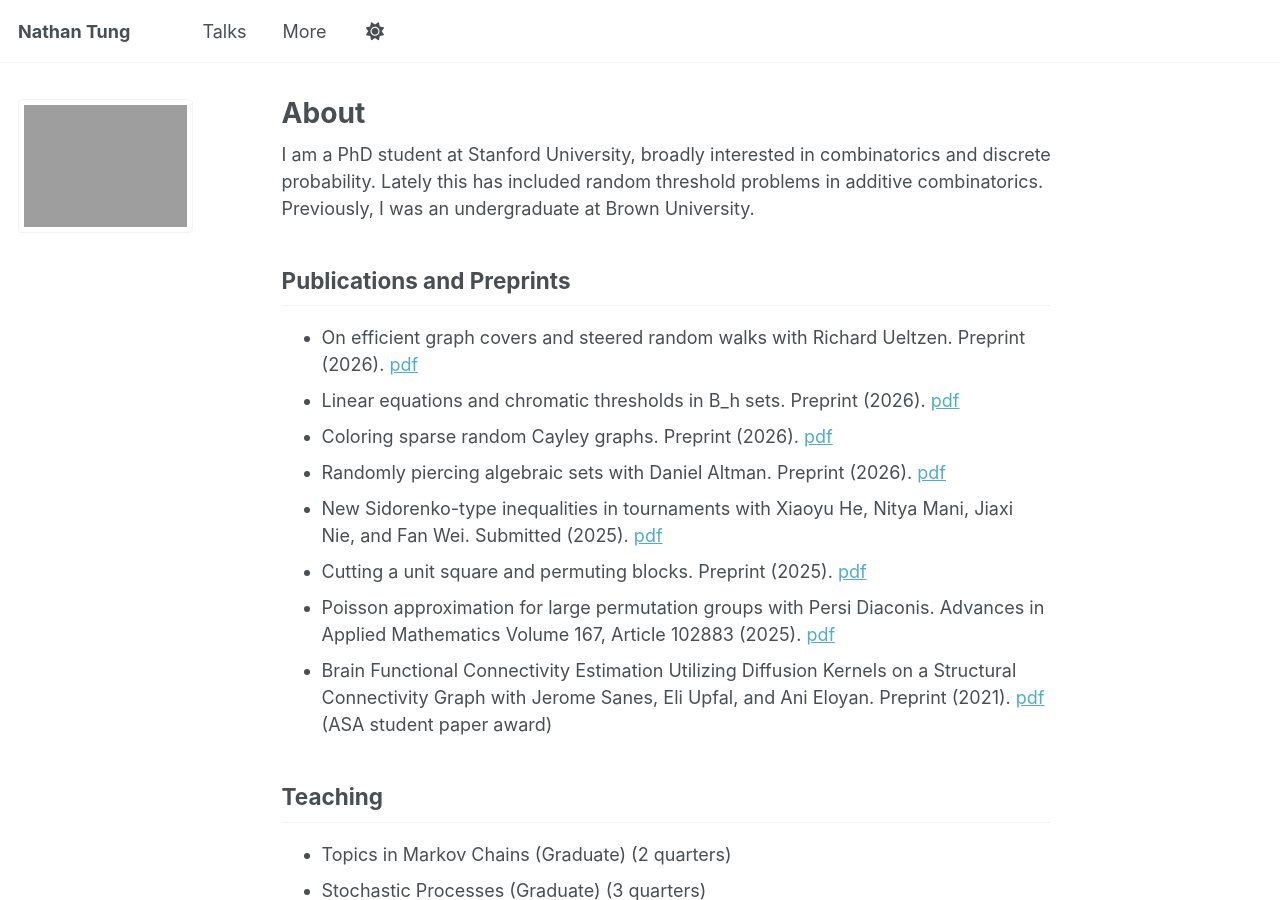
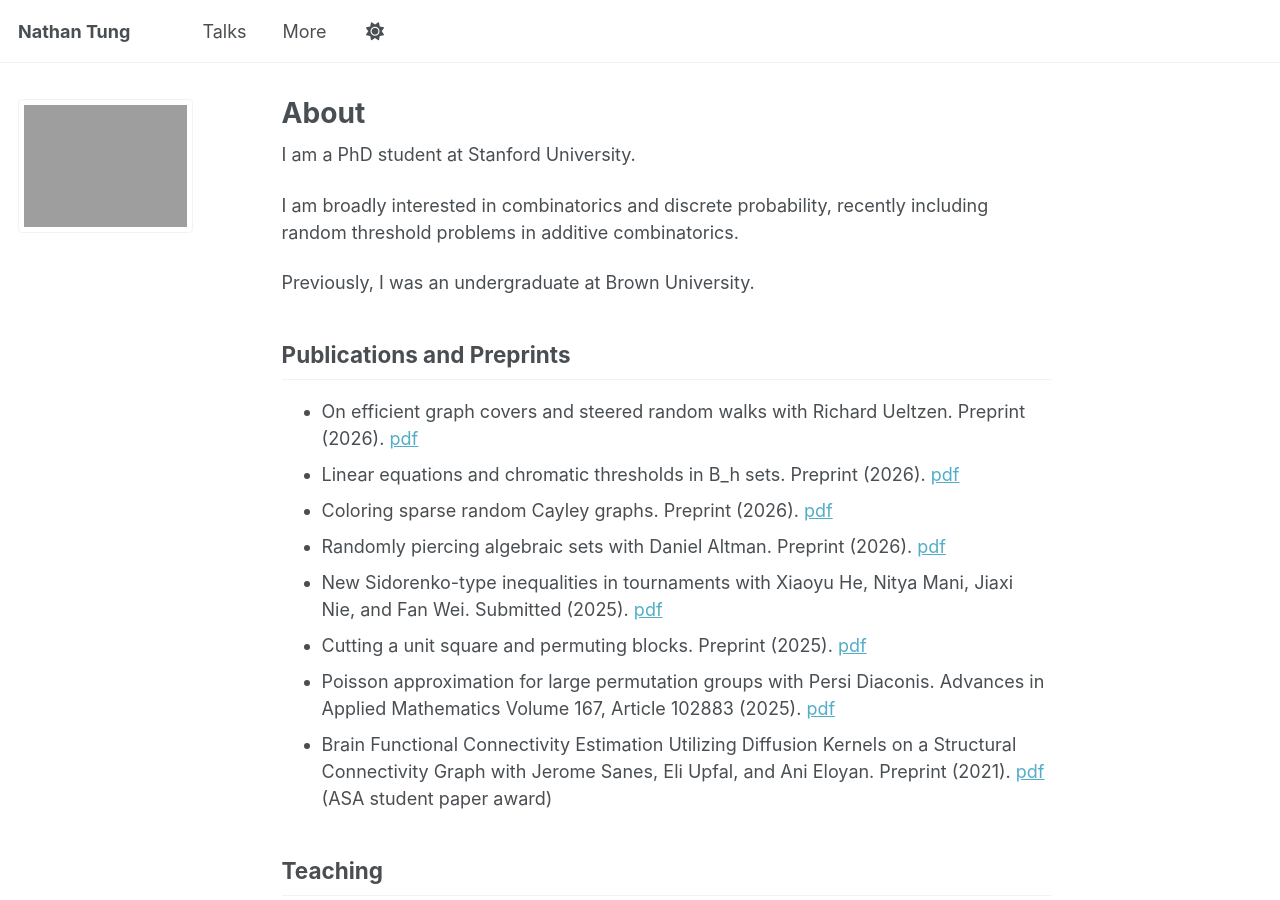
Before and after one commit to njtung/njtung.github.io, a Jekyll site: the page built from _pages/about.md, in a window 1280 px wide and 900 px high. Built offline with Jekyll 4.4.1, drawn with Linux system fonts in a browser that asks for light colours; a script that is not in the unit is left out.

Commit message:
Update about.md

```diff
--- a/_pages/about.md
+++ b/_pages/about.md
@@ -16,7 +16,11 @@ redirect_from:
 }
 </script>
 
-I am a PhD student at Stanford University, broadly interested in combinatorics and discrete probability. Lately this has included random threshold problems in additive combinatorics. Previously, I was an undergraduate at Brown University.
+I am a PhD student at Stanford University.
+
+I am broadly interested in combinatorics and discrete probability, recently including random threshold problems in additive combinatorics.
+
+Previously, I was an undergraduate at Brown University.
 
 <!-- Some things I want to learn more about are ergodic theory and computational complexity. -->
 
```
